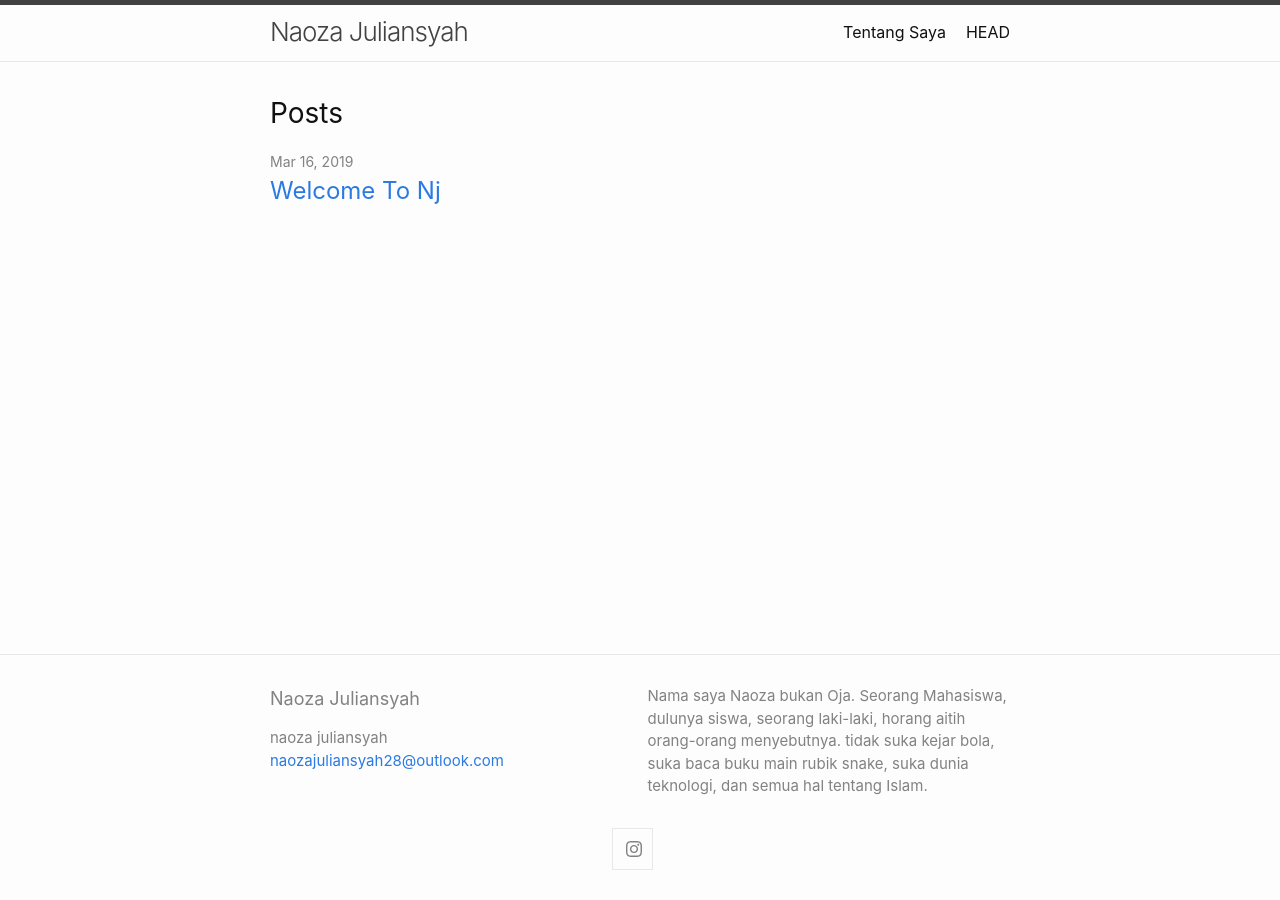
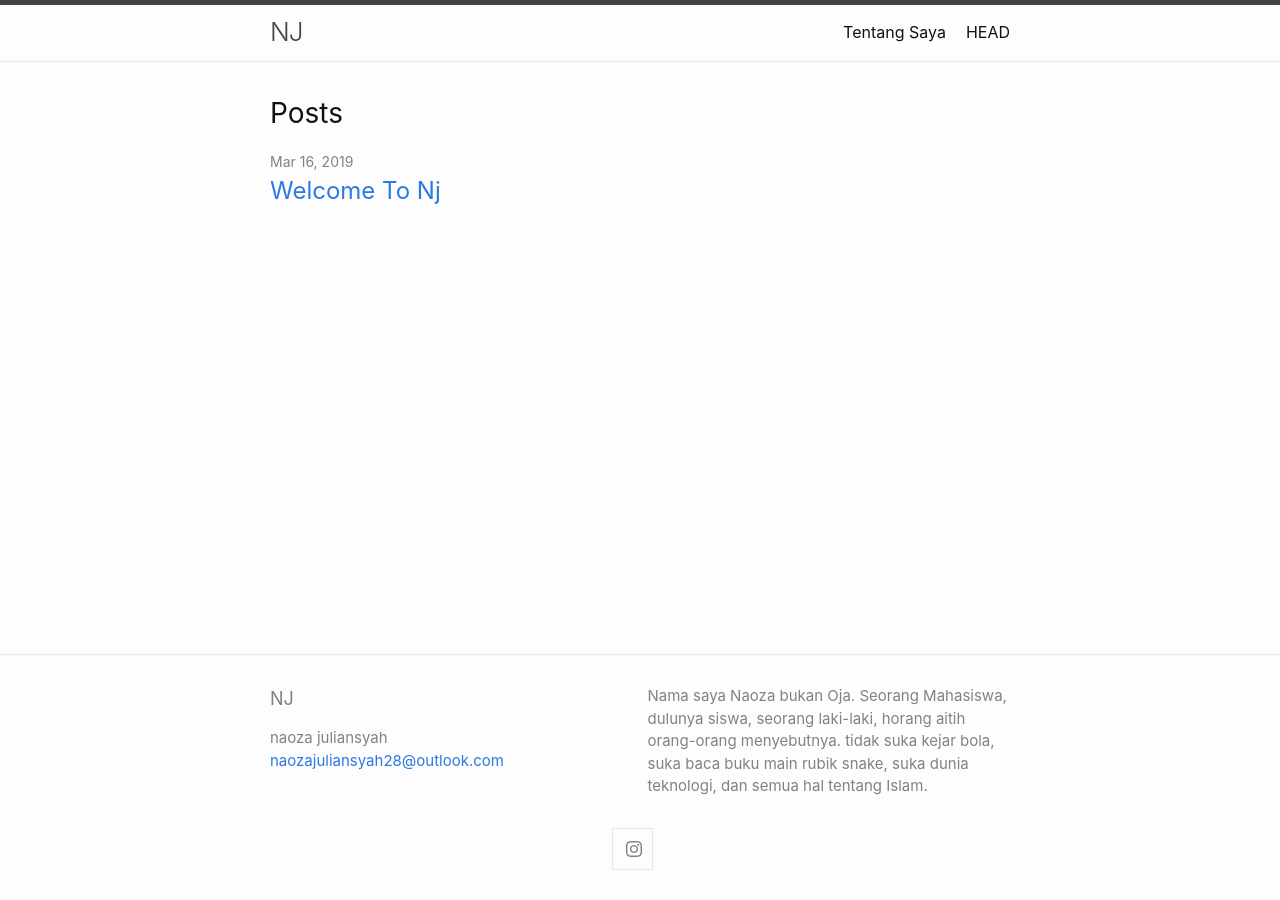
Before and after one commit to juliansyahnaoza/juliansyahnaoza.github.io, a Jekyll site: the page built from index.md, in a window 1280 px wide. Built offline with Jekyll 4.4.1, drawn with Linux system fonts in a browser that asks for light colours.

Commit message:
Update _config.yml

```diff
--- a/_config.yml
+++ b/_config.yml
@@ -1,4 +1,4 @@
-title: Naoza Juliansyah
+title: NJ
 author: naoza juliansyah
 email: naozajuliansyah28@outlook.com
 description: > # this means to ignore newlines until "show_exerpts:"
```
